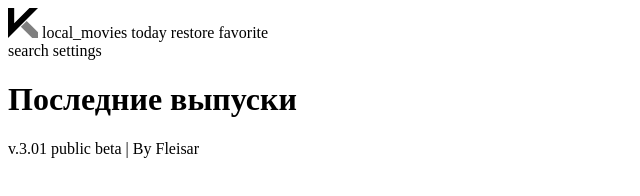
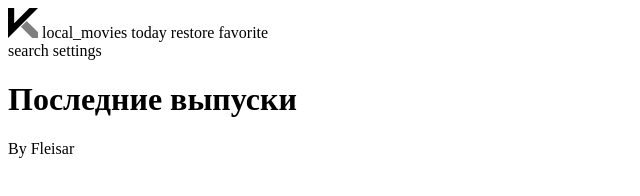
Before and after one commit to Fleisar/kdk, a plain HTML site: page app/index.html in a window 1280 px wide. Shown: the whole page, without its empty margins (0-640 px from the left). Drawn offline with Linux system fonts and the light colour scheme.

Commit message:
version hide

```diff
--- a/app/index.html
+++ b/app/index.html
@@ -22,4 +22,4 @@
 <div class="page player" playerMode="cinema" style="display:none">
     <iframe class="player-kodik player" src="" allowfullscreen allow="autoplay *; fullscreen *"></iframe>
 </div>
-<footer>v.3.01 public beta | <a data-window="about">By Fleisar</a></footer>
+<footer><a data-window="about">By Fleisar</a></footer>
```
